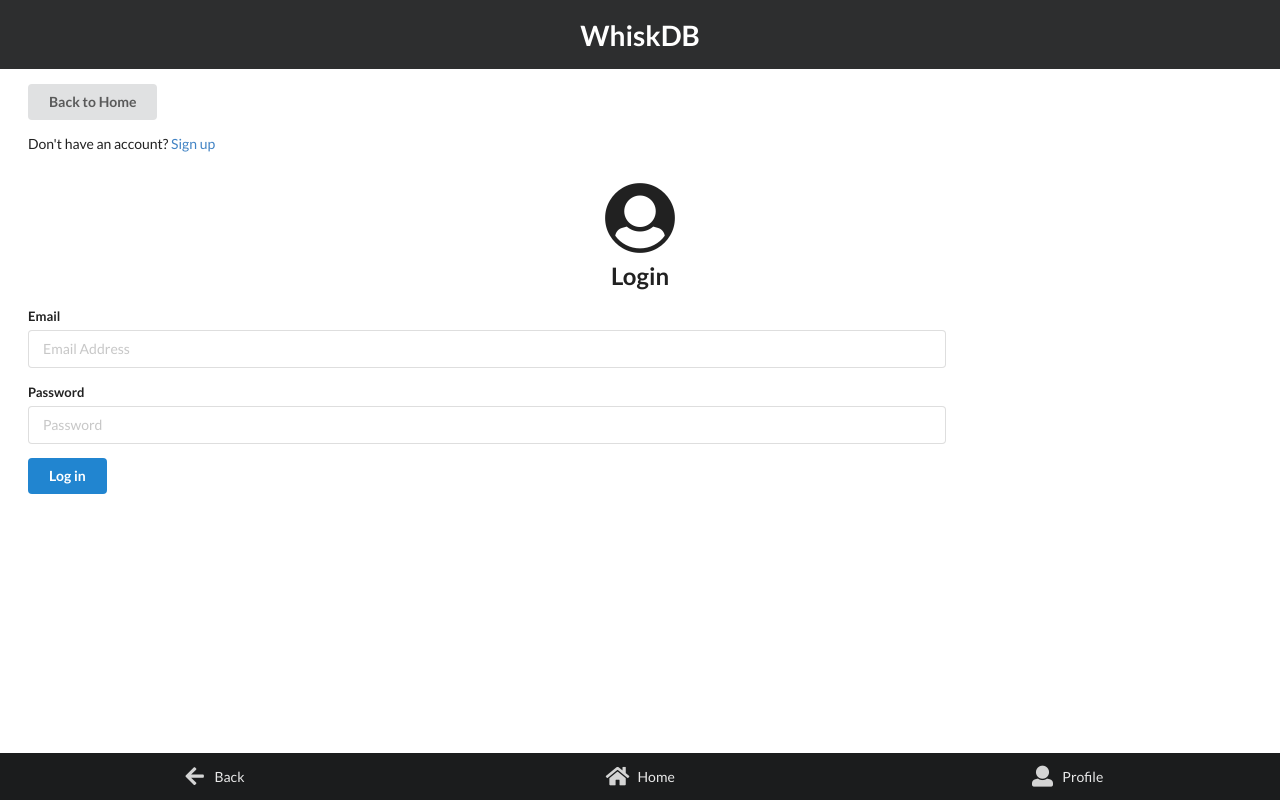
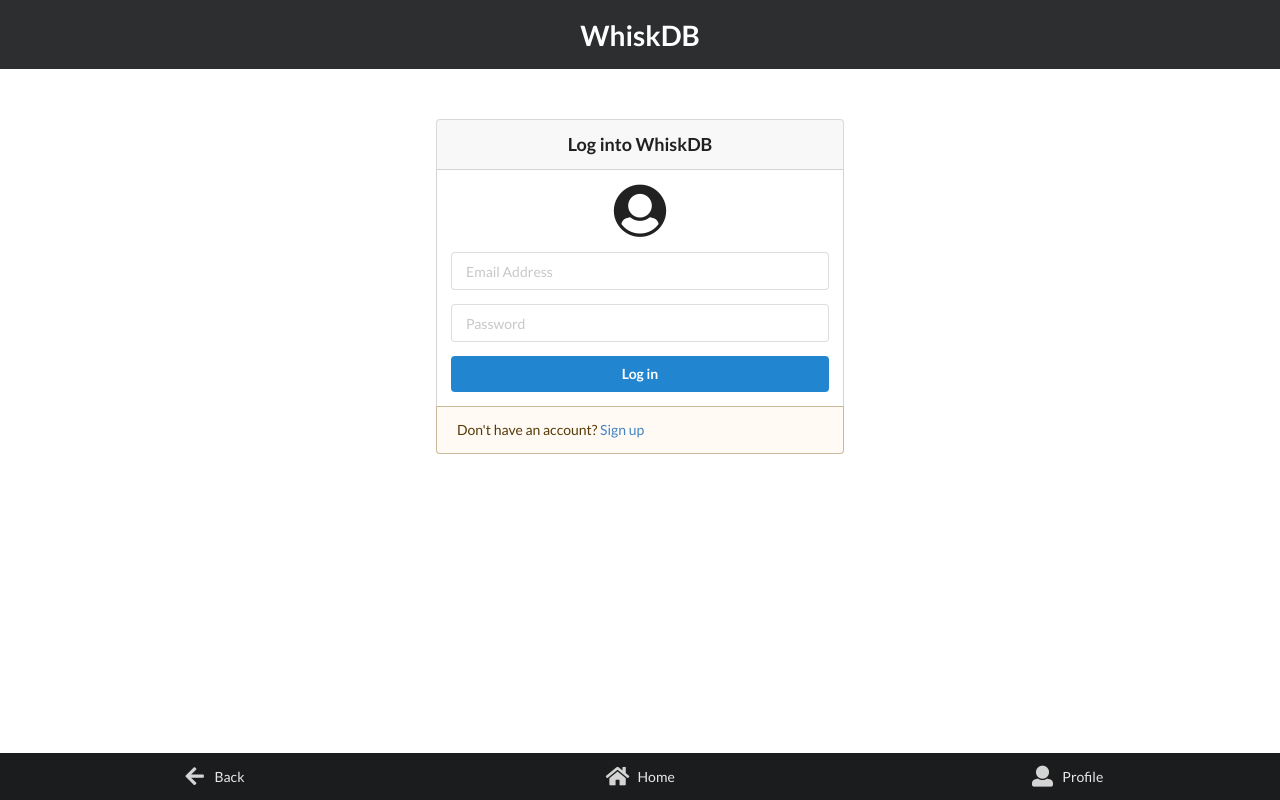
Before and after one commit to MikeBilyeu/WhiskDB, a React (Create React App) app in the folder client/: page /login in a window 1280 px wide. Built offline with nearby package versions, Linux system fonts and the light colour scheme.

Commit message:
Change login and signup errors and style

```diff
--- a/client/package.json
+++ b/client/package.json
@@ -32,5 +32,5 @@
     "not ie <= 11",
     "not op_mini all"
   ],
-  "proxy": "http://localhost:3001"
+  "proxy": "http://localhost:3005"
 }
--- a/client/src/components/App.js
+++ b/client/src/components/App.js
@@ -55,7 +55,7 @@ class App extends React.Component {
               )}
             />
             <Switch>
-              <PrivateRoute exact path="/profile" component={Profile} />
+              <PrivateRoute path="/profile/:page?" component={Profile} />
             </Switch>
             <Route path="/sign-up" component={SignUp} />
             <Route path="/login" component={Login} />
--- a/client/src/components/auth/Login.js
+++ b/client/src/components/auth/Login.js
@@ -9,40 +9,42 @@ import classnames from "classnames";
 
 class Login extends Component {
   componentDidMount() {
-    // If logged in and user navigates to Login page, should redirect them to dashboard
+    // If logged in and user navigates to Login page, navigate back to profile
     if (this.props.auth.isAuthenticated) {
       this.props.history.push("/profile");
     }
   }
   componentWillReceiveProps(nextProps) {
     if (nextProps.auth.isAuthenticated) {
-      this.props.history.push("/profile"); // push user to dashboard when they login
+      // push user to profile when they login
+      this.props.history.push("/profile");
     }
   }
 
-  renderError({ error, touched }) {
-    if (touched && error) {
-      return (
-        <div className="ui error message">
-          <div className="header">{error}</div>
-        </div>
-      );
+  renderError({ error, submitFailed }) {
+    if (submitFailed && error) {
+      return <div className="ui mini red message">{error}</div>;
     }
   }
 
   renderInput = ({ input, label, meta, placeholder }) => {
-    const className = `field twelve wide ${
-      meta.error && meta.touched ? "error" : ""
+    const className = `field ${meta.error && meta.submitFailed ? "error" : ""}`;
+    console.log(meta);
+    return (
+      <div className={className}>
+        <input {...input} autoComplete="off" placeholder={placeholder} />
+        {this.renderError(meta)}
+      </div>
+    );
+  };
+
+  renderPassword = ({ input, meta, label, placeholder }) => {
+    const className = `field ${
+      meta.error && meta.submitFailed ? "error teal" : ""
     }`;
     return (
       <div className={className}>
-        <label>{label}</label>
-        <input
-          {...input}
-          placeholder={label}
-          autoComplete="off"
-          placeholder={placeholder}
-        />
+        <input {...input} autoComplete="off" placeholder={placeholder} />
         {this.renderError(meta)}
       </div>
     );
@@ -50,56 +52,53 @@ class Login extends Component {
 
   onFormSubmit = formValues => {
     console.log(formValues);
-    // axios
-    //   .post("/login", {
-    //     email: formValues.email,
-    //     password: formValues.password
-    //   })
-    //   .then(function(response) {
-    //     console.log(response);
-    //   })
-    //   .catch(function(error) {
-    //     console.log("onFormSubmit err", error);
-    //   });
     const userData = {
       email: formValues.email,
       password: formValues.password
     };
-    this.props.loginUser(userData); // since we handle the redirect within our component, we don't need to pass in this.props.history as a parameter
+    this.props.loginUser(userData);
+    // since we handle the redirect within our component,
+    // we don't need to pass in this.props.history as a parameter
   };
 
   render() {
     return (
+      <div className="ui grid" style={{ margin: "1.5rem 0rem" }}>
+        <div
+          className="fluid column centered"
+          style={{
+            maxWidth: "31rem"
+          }}
+        >
+          <div className="ui attached message">
+            <div className="ui center aligned header">Log into WhiskDB </div>
+          </div>
           <form
             onSubmit={this.props.handleSubmit(this.onFormSubmit)}
-        className="ui form error"
+            className="ui form error attached segment"
           >
-        <Link to="/" className="ui button">
-          Back to Home
-        </Link>
-        <p>
-          Don't have an account? <Link to="/sign-up">Sign up</Link>
-        </p>
-        <h2 className="ui center aligned icon header">
+            <div className="ui center aligned icon header">
               <i className="user circle icon" />
-          Login
-        </h2>
+            </div>
             <Field
               name="email"
               component={this.renderInput}
-          label="Email"
               placeholder="Email Address"
             />
             <Field
               name="password"
-          component={this.renderInput}
-          label="Password"
+              component={this.renderPassword}
               placeholder="Password"
             />
-        <button className="ui button blue" type="submit">
+            <button className="ui button blue fluid" type="submit">
               Log in
             </button>
           </form>
+          <div className="ui bottom attached warning message">
+            Don't have an account? <Link to="/sign-up">Sign up</Link>
+          </div>
+        </div>
+      </div>
     );
   }
 }
@@ -108,10 +107,10 @@ const validate = formValues => {
   const errors = {};
 
   if (!formValues.email) {
-    errors.email = "Please Enter your Email Address";
+    errors.email = "Please Enter Email Address";
   }
   if (!formValues.password) {
-    errors.password = "Please Enter your Password";
+    errors.password = "Please Enter Password";
   }
   return errors;
 };
--- a/client/src/components/auth/SignUp.js
+++ b/client/src/components/auth/SignUp.js
@@ -22,20 +22,14 @@ class SignUp extends Component {
   //   }
   // }
 
-  renderError({ error, touched }) {
-    if (touched && error) {
-      return (
-        <div className="ui error message">
-          <div>{error}</div>
-        </div>
-      );
+  renderError({ error, submitFailed }) {
+    if (submitFailed && error) {
+      return <div className="ui mini red message">{error}</div>;
     }
   }
 
   renderInput = ({ input, label, meta, placeholder }) => {
-    const className = `field twelve wide ${
-      meta.error && meta.touched ? "error" : ""
-    }`;
+    const className = `field ${meta.error && meta.submitFailed ? "error" : ""}`;
     return (
       <div className={className}>
         <label>{label}</label>
@@ -47,21 +41,6 @@ class SignUp extends Component {
 
   onFormSubmit = formValues => {
     console.log(formValues);
-
-    // axios
-    //   .post("/register", {
-    //     username: formValues.username,
-    //     email: formValues.email,
-    //     password: formValues.password,
-    //     password2: formValues.password2
-    //   })
-    //   .then(function(response) {
-    //     console.log(response);
-    //   })
-    //   .catch(function(error) {
-    //     console.log("onFormSubmit err", error);
-    //   });
-
     const newUser = {
       username: formValues.username,
       email: formValues.email,
@@ -73,20 +52,23 @@ class SignUp extends Component {
 
   render() {
     return (
+      <div className="ui grid">
+        <div
+          className="fluid column centered"
+          style={{
+            maxWidth: "31rem"
+          }}
+        >
+          <div className="ui attached message">
+            <div className="ui center aligned header">Sign Up</div>
+          </div>
           <form
             onSubmit={this.props.handleSubmit(this.onFormSubmit)}
-        className="ui form error"
+            className="ui form error attached segment"
           >
-        <Link to="/" className="ui button">
-          Back to Home
-        </Link>
-        <p>
-          Already have an account? <Link to="/login">Log in</Link>
-        </p>
-        <h2 className="ui center aligned icon header">
-          <i className="user circle icon" />
-          Sign up
-        </h2>
+            <div className="ui center aligned icon header">
+              Make an Account! It's Easy.
+            </div>
             <Field
               name="username"
               component={this.renderInput}
@@ -113,10 +95,15 @@ class SignUp extends Component {
               label="Verify Password"
               placeholder="Enter the same password"
             />
-        <button className="ui button blue" type="submit">
+            <button className="ui button blue fluid" type="submit">
               Sign up
             </button>
           </form>
+          <div className="ui bottom attached warning message">
+            Already have an account? <Link to="/login">Log in</Link>
+          </div>
+        </div>
+      </div>
     );
   }
 }
--- a/client/src/components/profile/EditProfile.js
+++ b/client/src/components/profile/EditProfile.js
@@ -1,6 +1,36 @@
 import React from "react";
+import { connect } from "react-redux";
+import { logoutUser } from "../../actions/authActions";
 
-const EditProfile = () => {
-  return <div>Edit Profile</div>;
-};
-export default EditProfile;
+class EditProfile extends React.Component {
+  onLogoutClick = e => {
+    e.preventDefault();
+    this.props.logoutUser();
+  };
+  render() {
+    const { user } = this.props.auth;
+    console.log(user);
+    return (
+      <div>
+        <h2>Username: {user.name}</h2>
+        <h3>Edit Profile</h3>
+        <button
+          onClick={this.onLogoutClick}
+          className="yellow ui button labeled icon "
+        >
+          <i className="user times icon" />
+          Logout
+        </button>
+      </div>
+    );
+  }
+}
+
+const mapStateToProps = state => ({
+  auth: state.auth
+});
+
+export default connect(
+  mapStateToProps,
+  { logoutUser }
+)(EditProfile);
--- a/client/src/components/profile/Profile.js
+++ b/client/src/components/profile/Profile.js
@@ -10,13 +10,7 @@ import Button from "../Button";
 
 import PropTypes from "prop-types";
 
-import { logoutUser } from "../../actions/authActions";
-
 class Profile extends React.Component {
-  onLogoutClick = e => {
-    e.preventDefault();
-    this.props.logoutUser();
-  };
   render() {
     const { user } = this.props.auth;
 
@@ -39,16 +33,14 @@ class Profile extends React.Component {
             style={{
               display: "grid",
               placeItems: "center",
-              gridGap: "3rem"
+              gridGap: "2rem"
             }}
           >
-            <h4>
-              <b>Hey there,</b> {user.username}
-              <p>
-                You are logged into a full-stack <span>MERN</span> app 👏
-              </p>
-            </h4>
-            <button onClick={this.onLogoutClick}>Logout</button>
+            <div className="ui center aligned icon header">
+              <i className="user circle icon" />
+              <h2>{user.name}</h2>
+            </div>
+
             <Button text="Create Recipe" linkTo="/profile/create-recipe" />
             <Button text="My Recipes" linkTo="/profile/my-recipes" />
             <Button text="Saved Recipes" linkTo="/profile/saved-recipes" />
@@ -61,7 +53,6 @@ class Profile extends React.Component {
 }
 
 Profile.propTypes = {
-  logoutUser: PropTypes.func.isRequired,
   auth: PropTypes.object.isRequired
 };
 const mapStateToProps = state => ({
@@ -69,5 +60,5 @@ const mapStateToProps = state => ({
 });
 export default connect(
   mapStateToProps,
-  { logoutUser }
+  {}
 )(Profile);
--- a/package.json
+++ b/package.json
@@ -4,7 +4,7 @@
   "description": "",
   "main": "index.js",
   "scripts": {
-    "start": "concurrently \"cd backend && nodemon --inspect server.js\" \"cd client && npm start\""
+    "start": "concurrently \"cd backend && nodemon server.js\" \"cd client && npm start\""
   },
   "keywords": [],
   "author": "",
```
Also changed, not shown: 1 other file (tests, documents, lock files or other folders). Lines whose indentation alone changed are shown as unchanged.
